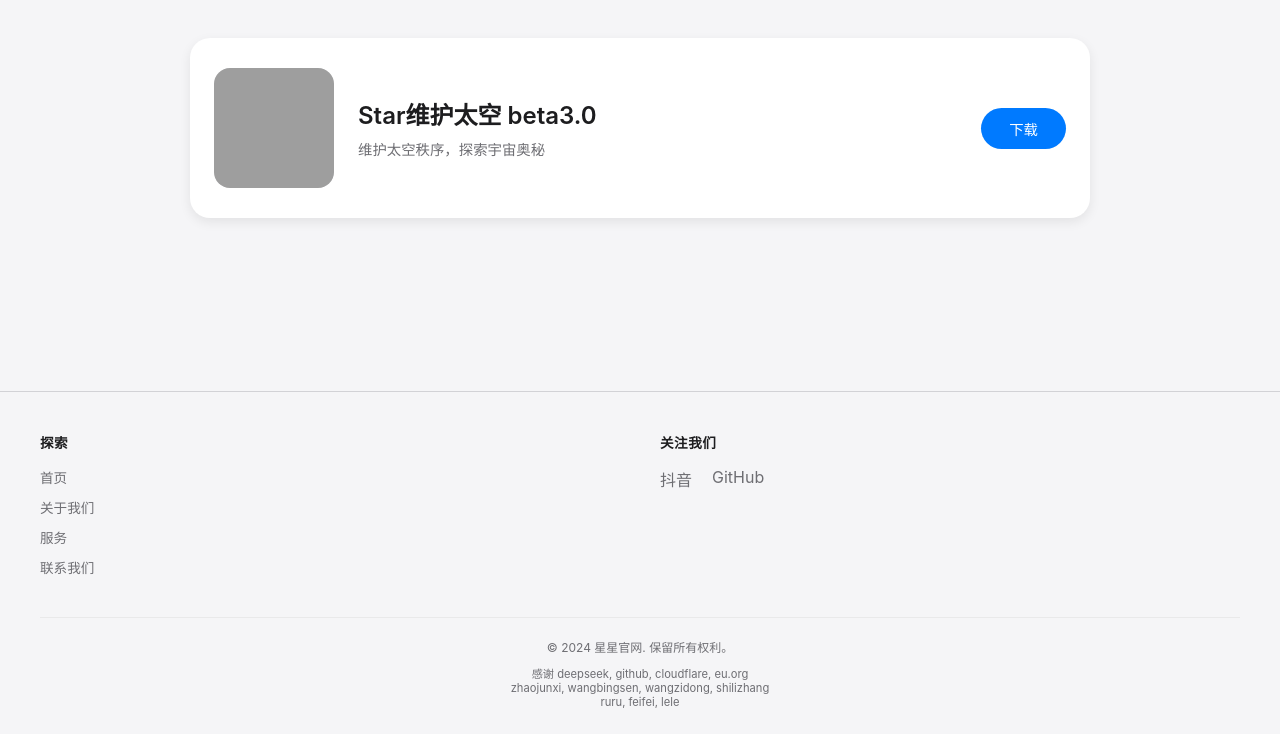
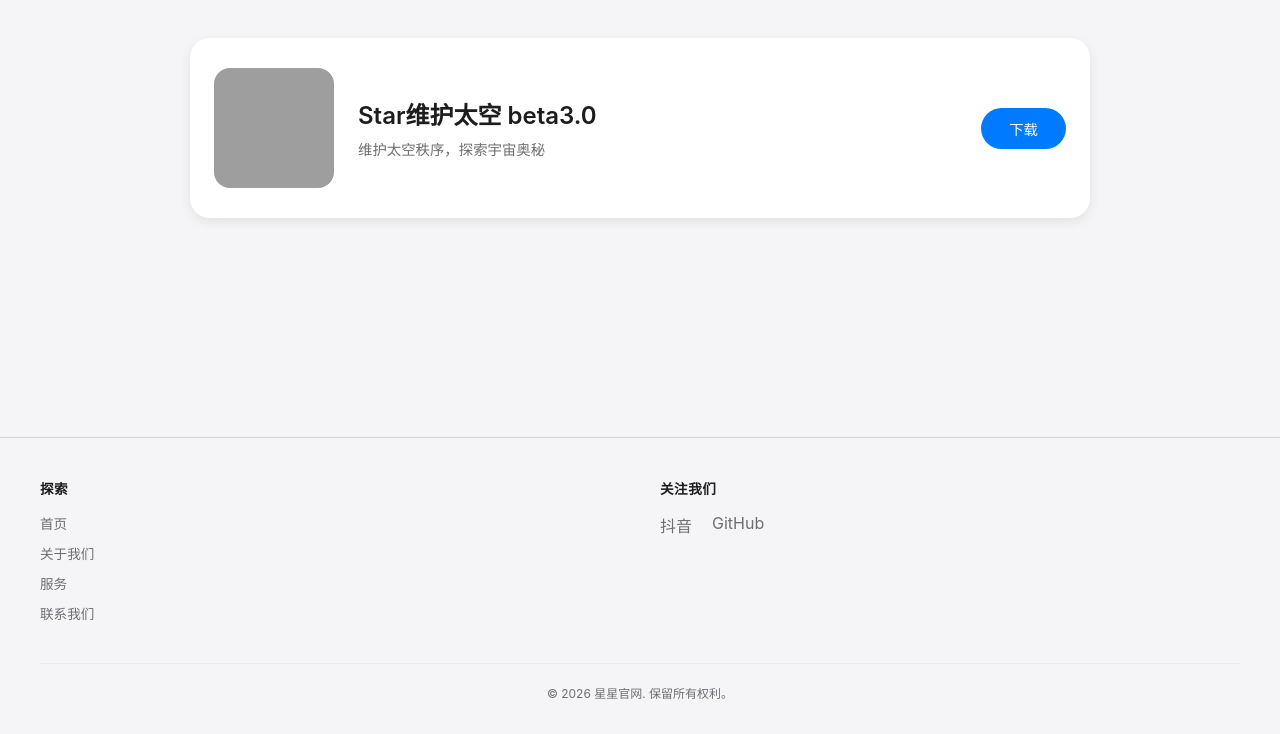
Before and after one commit to wbzmm2025/star.github.io, a plain HTML site: page serve/index.html in a window 1280 px wide. Shown: the part 66-800 px from the top of the page. Drawn offline with Linux system fonts and the light colour scheme; grey boxes are pictures that could not be loaded.

Commit message:
Update index.html

```diff
--- a/serve/index.html
+++ b/serve/index.html
@@ -441,11 +441,8 @@
         </div>
 
         <div class="footer-bottom">
-            <p>&copy; 2024 星星官网. 保留所有权利。</p>
-            <div class="thanks">
-                感谢 deepseek, github, cloudflare, eu.org<br>
-                zhaojunxi, wangbingsen, wangzidong, shilizhang<br>
-                ruru, feifei, lele
+            <p>&copy; 2026 星星官网. 保留所有权利。</p>
+            <div class="  ">
             </div>
         </div>
     </footer>
```
